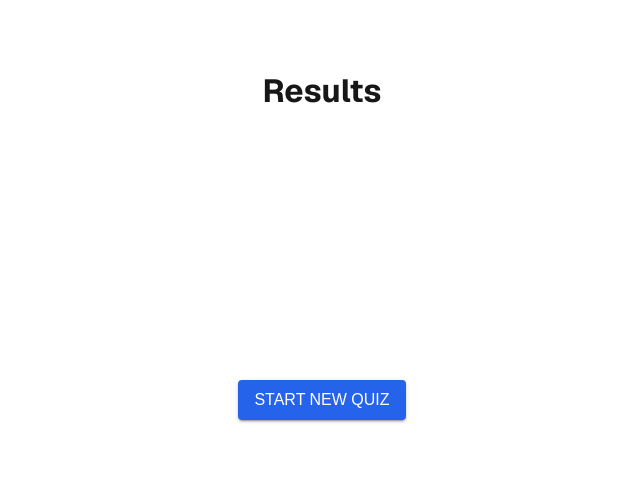
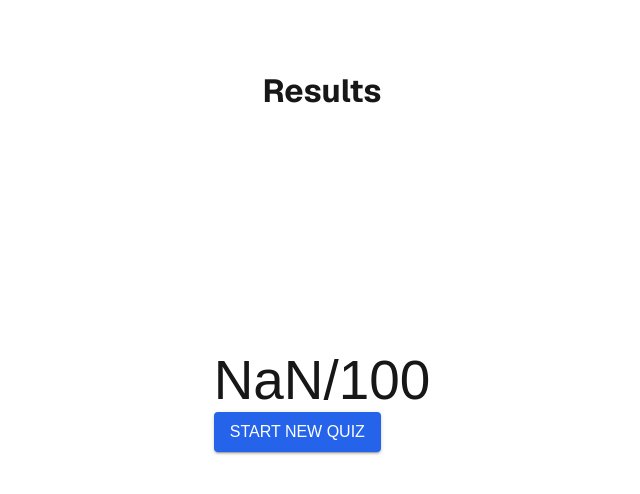
Before and after one commit to Mazurofficial/dev-quizzer-next-app, a Next.js app: page /results in a window 1280 px wide. Shown: the top 494 px of the page, without its empty margins (318-958 px from the left). Built offline with nearby package versions, Linux system fonts and the light colour scheme; what @mui/material-nextjs would draw is missing.

Commit message:
Add score to Results

```diff
--- a/src/features/quiz/store/store.ts
+++ b/src/features/quiz/store/store.ts
@@ -22,6 +22,7 @@ type Action = {
    setActiveQuestion: (questionId: State['activeQuestion']) => void;
    setUserAnswer: (answer: Answer) => void;
    setUserAnswers: (answers: UserAnswersT) => void;
+   resetQuiz: () => void;
 };
 
 export const useQuizStore = create<State & Action>((set) => ({
@@ -41,4 +42,11 @@ export const useQuizStore = create<State & Action>((set) => ({
          userAnswers: { ...state.userAnswers, [questionId]: answer },
       })),
    setUserAnswers: (answers) => set({ userAnswers: answers }),
+   resetQuiz: () =>
+      set({
+         quizById: {},
+         quizIds: [],
+         userAnswers: {},
+         activeQuestion: { id: 0, index: 0 },
+      }),
 }));
--- a/src/features/quiz/ui/Results/Results.tsx
+++ b/src/features/quiz/ui/Results/Results.tsx
@@ -2,19 +2,27 @@
 
 import { useQuizStore } from '@/features/quiz/store/store';
 import { buildResultArray } from '@/utils/buildResultArray';
+import { clearQuizStorage } from '@/utils/quizStorage';
 import { Button, Typography } from '@mui/material';
 import { useRouter } from 'next/navigation';
 
 export default function Results() {
    const quizIds = useQuizStore((state) => state.quizIds);
    const userAnswers = useQuizStore((state) => state.userAnswers);
-   const result = buildResultArray(quizIds, userAnswers);
+   const { score, resultArray } = buildResultArray(quizIds, userAnswers);
+   const resetQuiz = useQuizStore((state) => state.resetQuiz);
+   const router = useRouter();
 
-   const router = useRouter();
+   const onStartNewQuiz = () => {
+      clearQuizStorage();
+      resetQuiz();
+      router.push('/compose-quiz');
+   };
 
    return (
       <div>
-         {result.map((q, i) => (
+         <Typography variant="h3">{score}/100</Typography>
+         {resultArray.map((q, i) => (
             <Typography key={q.id}>
                <i>Question {i + 1}:</i> {q.answer.text} |{' '}
                {q.answer.answer
@@ -23,13 +31,7 @@ export default function Results() {
                | <b>{q.answer.isCorrect ? 'TRUE' : 'FALSE'}</b>
             </Typography>
          ))}
-         <Button
-            variant="contained"
-            color="primary"
-            onClick={() => {
-               router.push('/compose-quiz');
-            }}
-         >
+         <Button variant="contained" color="primary" onClick={onStartNewQuiz}>
             Start new quiz
          </Button>
       </div>
--- a/src/utils/buildResultArray.ts
+++ b/src/utils/buildResultArray.ts
@@ -8,5 +8,14 @@ export const buildResultArray = (
       id: id,
       answer: resultArr[id],
    }));
-   return resultArray;
+
+   const culcScore = () => {
+      let score = 0;
+      resultArray.map((q) => {
+         if (q.answer.isCorrect) score++;
+      });
+      return (score / resultArray.length) * 100;
+   };
+
+   return { score: culcScore(), resultArray };
 };
```
